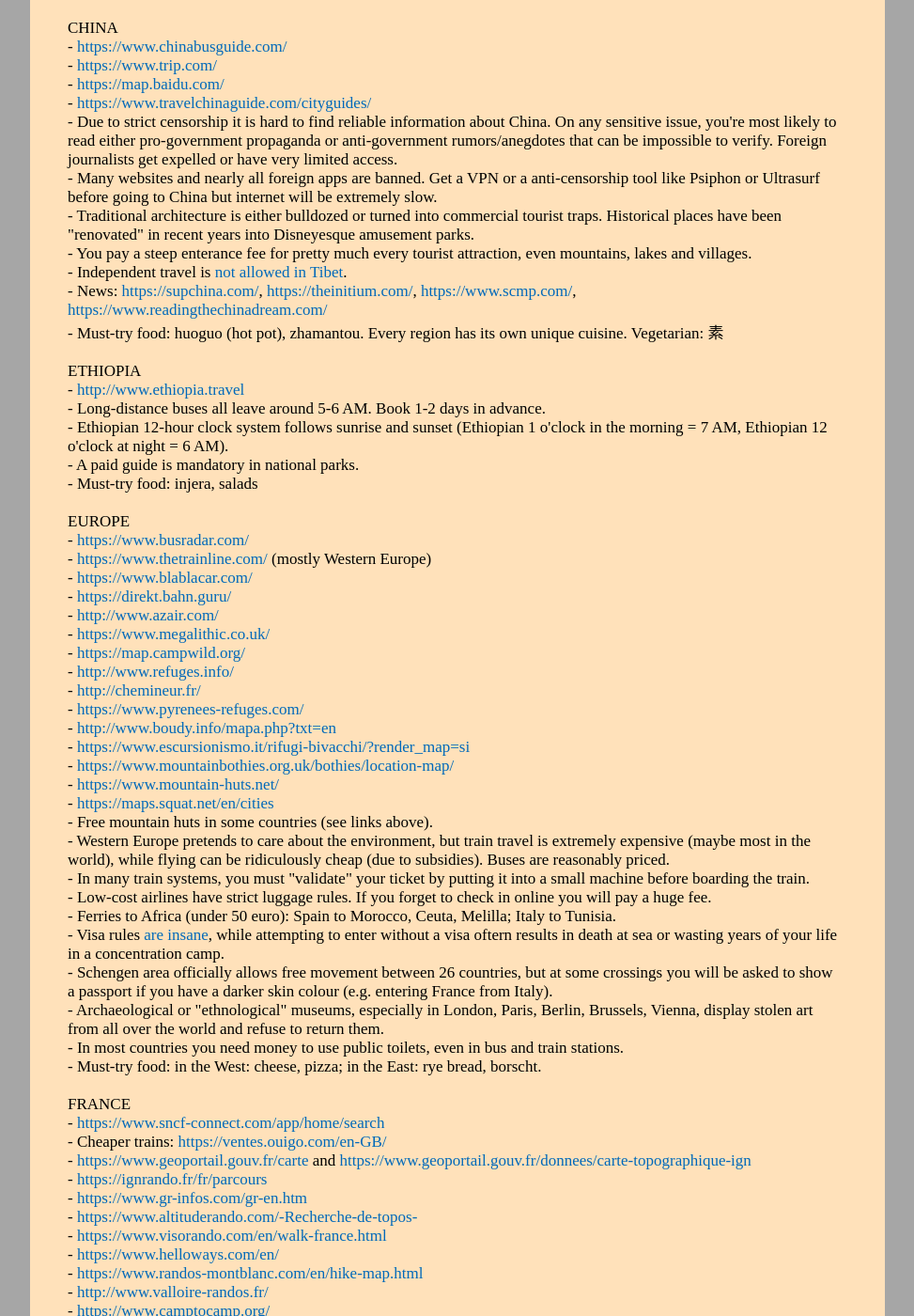
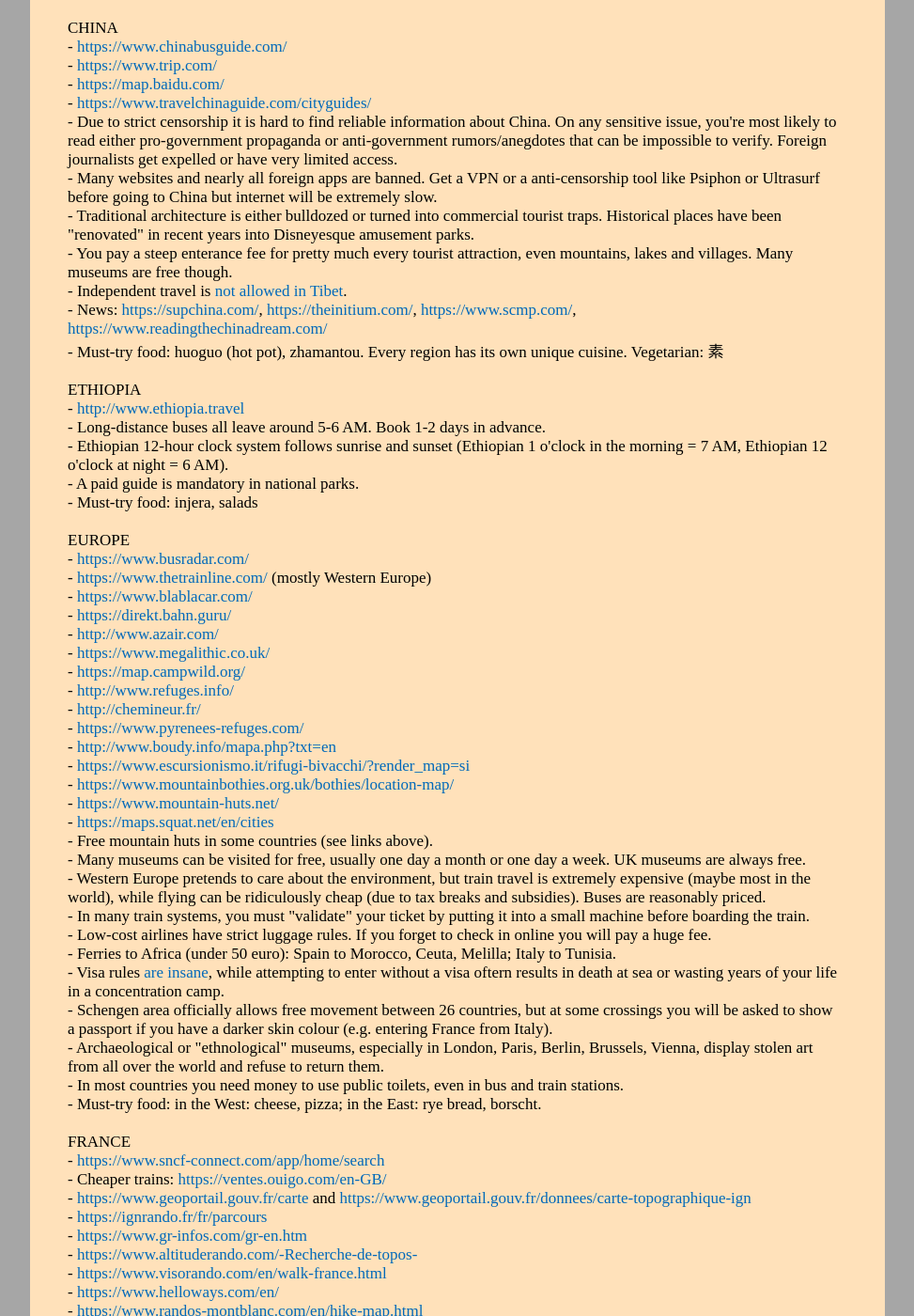
Before and after one commit to witbag/witbag.github.io, a Jekyll site: the page built from travel/notes.html, in a window 1280 px wide and 1400 px high, scrolled down 884 px. Shown: the whole window at 94% size, without its empty margins (153-1126 px from the left). Built offline with Jekyll 4.4.1, drawn with Linux system fonts in a browser that asks for light colours; some of the changed text lies outside the part shown.

Commit message:
Update notes.html

```diff
--- a/travel/notes.html
+++ b/travel/notes.html
@@ -52,7 +52,7 @@
 - Due to strict censorship it is hard to find reliable information about China. On any sensitive issue, you're most likely to read either pro-government propaganda or anti-government rumors/anegdotes that can be impossible to verify. Foreign journalists get expelled or have very limited access.<br>
 - Many websites and nearly all foreign apps are banned. Get a VPN or a anti-censorship tool like Psiphon or Ultrasurf before going to China but internet will be extremely slow.<br>
 - Traditional architecture is either bulldozed or turned into commercial tourist traps. Historical places have been "renovated" in recent years into Disneyesque amusement parks.<br>
-- You pay a steep enterance fee for pretty much every tourist attraction, even mountains, lakes and villages.<br>
+- You pay a steep enterance fee for pretty much every tourist attraction, even mountains, lakes and villages. Many museums are free though.<br>
 - Independent travel is <a href="visas.html#asia">not allowed in Tibet</a>.<br>
 - News: <a href="https://supchina.com/" target=_blank>https://supchina.com/</a>, <a href="https://theinitium.com/" target=_blank>https://theinitium.com/</a>, <a href="https://www.scmp.com/" target=_blank>https://www.scmp.com/</a>, <a href="https://www.readingthechinadream.com/" target=_blank>https://www.readingthechinadream.com/</a><br>
 - Must-try food: huoguo (hot pot), zhamantou. Every region has its own unique cuisine. Vegetarian: 素<br>
@@ -81,7 +81,8 @@
 - <a href="https://www.mountain-huts.net/" target=_blank>https://www.mountain-huts.net/</a><br />
 - <a href="https://maps.squat.net/en/cities" target=_blank>https://maps.squat.net/en/cities</a><br />
 - Free mountain huts in some countries (see links above).<br>
-- Western Europe pretends to care about the environment, but train travel is extremely expensive (maybe most in the world), while flying can be ridiculously cheap (due to subsidies). Buses are reasonably priced.<br>
+- Many museums can be visited for free, usually one day a month or one day a week. UK museums are always free.<br>
+- Western Europe pretends to care about the environment, but train travel is extremely expensive (maybe most in the world), while flying can be ridiculously cheap (due to tax breaks and subsidies). Buses are reasonably priced.<br>
 - In many train systems, you must "validate" your ticket by putting it into a small machine before boarding the train.<br>
 - Low-cost airlines have strict luggage rules. If you forget to check in online you will pay a huge fee.<br>
 - Ferries to Africa (under 50 euro): Spain to Morocco, Ceuta, Melilla; Italy to Tunisia.<br>
@@ -220,6 +221,7 @@
 - <a href="https://jakdojade.pl/" target=_blank>https://jakdojade.pl/</a><br />
 - <a href="http://igrek.amzp.pl/" target=_blank>http://igrek.amzp.pl/</a><br />
 - Castles: <a href="https://zamki.res.pl/mapy.php" target=_blank>https://zamki.res.pl/mapy.php</a><br />
+- Most museums are free one day a week.<br>
 - City transit ticket app: Mobilet<br>
 - Different train types have different ticket offices and websites. International tickets usually can't be bought online.<br>
 - Most historical buildings are post World War 2 reconstructions, while truly old buildings are covered with billboard ads.<br>
@@ -290,6 +292,7 @@
 - <a href="https://freecampsites.net/" target=_blank>https://freecampsites.net/</a><br />
 - <a href="https://www.mountainproject.com/" target=_blank>https://www.mountainproject.com/</a><br />
 - Snow map: <a href="https://www.nohrsc.noaa.gov/interactive/html/map.html" target=_blank>https://www.nohrsc.noaa.gov/interactive/html/map.html</a><br />
+- Some of the best museums are free to visit and many have a free day.<br>
 - Displayed prices do not include taxes. You never know much you will be paying.<br>
 - Hiking the mountains often requires applying for permits and long waiting periods.<br>
 - People can own and carry guns. The police are scared for their lives and may kill you if you act weird.<br>
```
